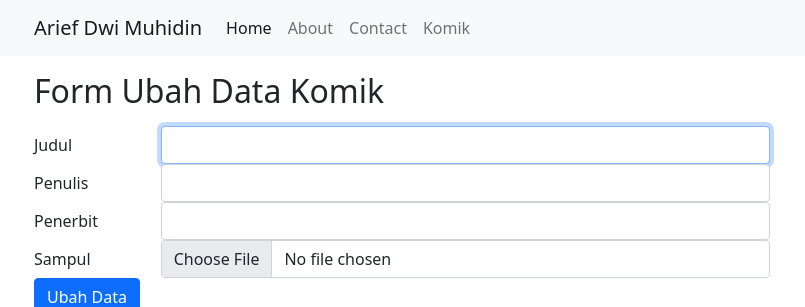
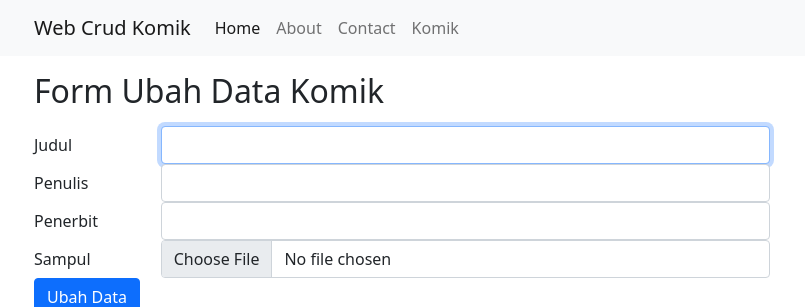
Before and after one commit to ariefdm19/LatihanCI4, a CodeIgniter 4 app: template app/Views/komik/edit.php in a window 1280 px wide. Shown: the top 307 px of the page, without its empty margins (48-853 px from the left). Run offline with PHP 8.4 and a stand-in for CodeIgniter, Linux system fonts and the light colour scheme; the template is opened without the code that fills it, so the values that code supplies are empty; some libraries are stand-ins or nearby versions.

Commit message:
ubah navbar

```diff
--- a/app/Views/layout/navbar.php
+++ b/app/Views/layout/navbar.php
@@ -1,15 +1,15 @@
 <nav class="navbar navbar-expand-lg navbar-light bg-light">
   <div class="container">
-  <a class="navbar-brand" href="#">Arief Dwi Muhidin</a>
+    <a class="navbar-brand" href="#">Web Crud Komik</a>
     <button class="navbar-toggler" type="button" data-toggle="collapse" data-target="#navbarNavAltMarkup" aria-controls="navbarNavAltMarkup" aria-expanded="false" aria-label="Toggle navigation">
       <span class="navbar-toggler-icon"></span>
     </button>
     <div class="collapse navbar-collapse" id="navbarNavAltMarkup">
       <div class="navbar-nav">
-      <a class="nav-link active" href="<?= base_url('/');?>">Home</a>
-      <a class="nav-link" href="<?= base_url('/pages/about');?>">About</a>
-      <a class="nav-link" href="<?= base_url('/pages/contact');?>">Contact</a>
-      <a class="nav-link" href="<?= base_url('/komik/');?>">Komik</a>
+        <a class="nav-link active" href="<?= base_url('/'); ?>">Home</a>
+        <a class="nav-link" href="<?= base_url('/pages/about'); ?>">About</a>
+        <a class="nav-link" href="<?= base_url('/pages/contact'); ?>">Contact</a>
+        <a class="nav-link" href="<?= base_url('/komik/'); ?>">Komik</a>
 
       </div>
     </div>
```
Lines whose indentation alone changed are shown as unchanged.
